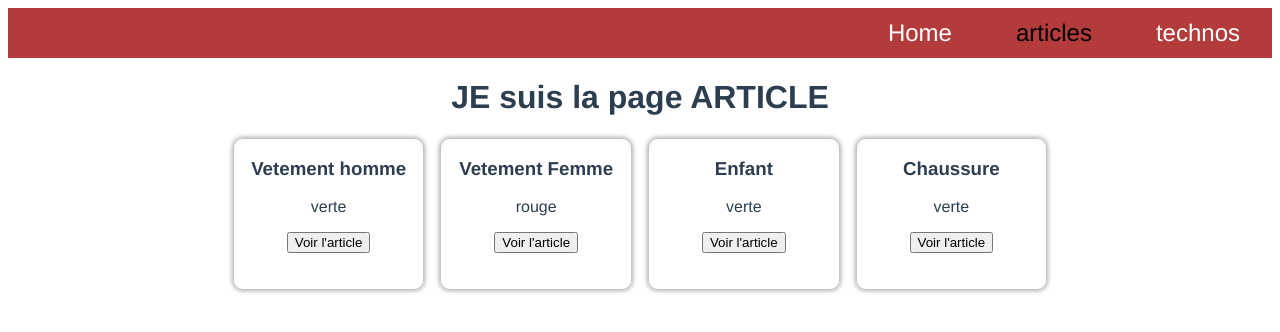
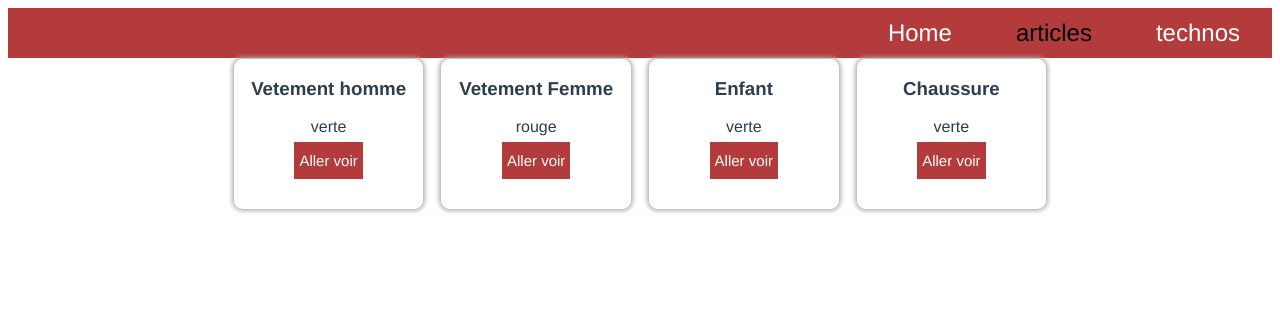
Before and after one commit to Pouiks/vue3, a Vue app in the folder vue3-app/: page /article in a window 1280 px wide. Shown: the top 332 px of the page. Built offline with nearby package versions, Linux system fonts and the light colour scheme.

Commit message:
test URL dynamic

```diff
--- a/vue3-app/src/router/index.js
+++ b/vue3-app/src/router/index.js
@@ -1,9 +1,9 @@
 import {createRouter, createWebHistory} from 'vue-router'
 import Home from '../views/Home'
-import Articles from '../views/Articles'
+import Articles from '../views/Article/Articles'
+import ArticleDetails from '../views/Article/ArticleDetails'
 import Technos from '../views/Technos'
 import Count from '../components/Count'
-import Article from '../components/Article'
 
 const routes = [
     {
@@ -15,7 +15,12 @@ const routes = [
     {
         path: '/article',
         name: 'Articles',
-        component: Articles, Article
+        component: Articles
+    },
+    {
+        path: '/articleDetails/:id',
+        name: 'ArticleDetails',
+        component: ArticleDetails
     },
     {
         path: '/technos',
--- /dev/null
+++ b/vue3-app/src/views/Article/ArticleDetails.vue
@@ -0,0 +1,20 @@
+<template>
+  <h1>Article Details Page</h1>
+
+</template>
+
+<script>
+export default {
+setup() {
+    return{
+     id: this.params.id,
+     name: this.params.name,
+     couleur: this.params.couleur,
+    }
+}
+}
+</script>
+
+<style>
+
+</style>
--- a/vue3-app/src/components/Article.vue
+++ b/vue3-app/src/views/Article/Articles.vue
@@ -3,7 +3,7 @@
         <div class="article-card" v-for="item in data" :key="item.id">
         <h3>{{ item.name }}</h3>
         <p>{{ item.couleur }}</p>
-        <button @click="tryaaaa">Voir l'article</button>
+        <router-link :to="{name: 'ArticleDetails', params: {id: item.id}}" class="article-link">Aller voir</router-link>
         </div>
     </div>
 
@@ -13,7 +13,9 @@
 export default {
     name : 'Article',
   setup() {
-     let data = [
+     return{
+
+      data : [
         {
             id: 1,
             name: "Vetement homme",
@@ -34,11 +36,8 @@ export default {
             name: "Chaussure",
             couleur: "verte",
         }
-];
+    ]};
 
-    return {
-      data
-    };
 },
 };
 </script>
@@ -63,4 +62,9 @@ export default {
     .article-card:hover{
     transform: scale(1.015);
     }
+    .article-link{
+        background-color: #B33B3B;
+        padding:10px 5px;
+        font-size: 15px;
+    }
 </style>
--- a/vue3-app/src/views/Articles.vue
+++ /dev/null
@@ -1,18 +0,0 @@
-<template>
-
-    <h1>JE suis la page ARTICLE</h1>
-    <Article />
-</template>
-
-<script>
-import Article from '@/components/Article'
-export default {
-components:{
-    Article
-}
-}
-</script>
-
-<style>
-
-</style>
```
Lines whose indentation alone changed are shown as unchanged.
